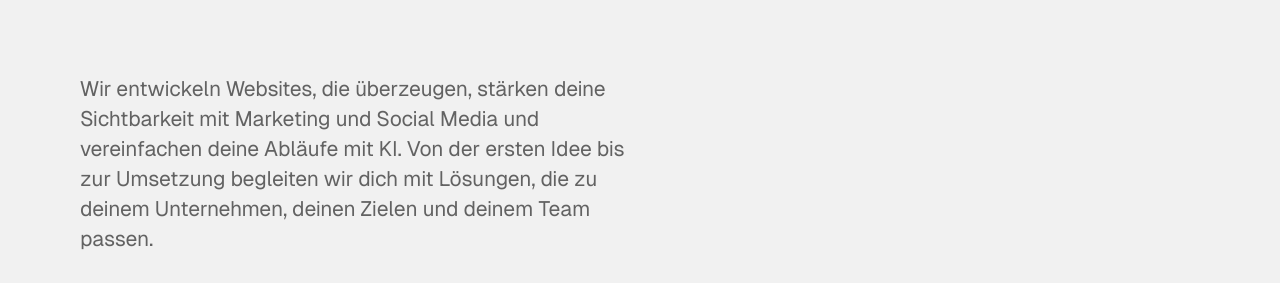
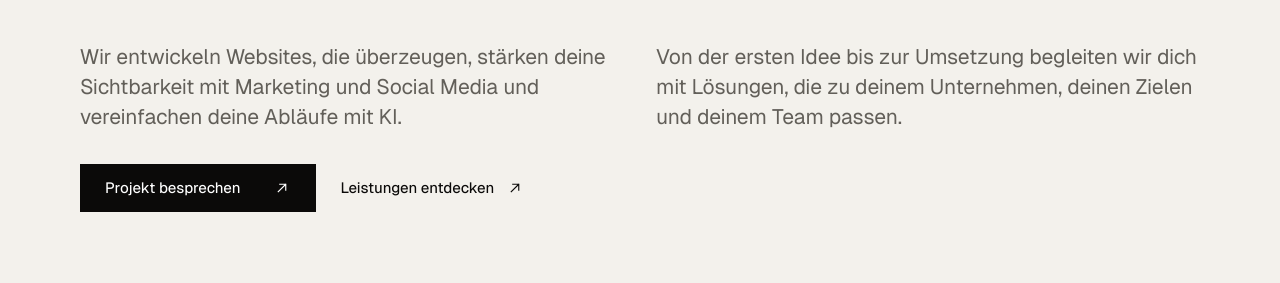
Before and after one commit to serhathrzl/gravn-website, an Astro site: page / in a window 1280 px wide. Shown: the part 489-772 px from the top of the page. Built offline with nearby package versions, Linux system fonts and the light colour scheme; Astro itself is replaced by a stand-in of ours.

Commit message:
Vorschau: Hero breiter und zweispaltig, Abschluss-CTA zentriert, warme Neutraltöne
Nur auf dem Zweig design-vorschau. Warme Töne als Override in global.css,
bei Freigabe in design-system/tokens.json übernehmen.

```diff
--- a/src/layouts/ServicePage.astro
+++ b/src/layouts/ServicePage.astro
@@ -28,10 +28,8 @@ const [h1a, h1b] = headline.split('|');
       <p class="eyebrow">{eyebrow}</p>
       <h1 class="display">{h1a}<br />{h1b}</h1>
       <div class="hero-lower">
-        <div>
-          <p class="lead">{intro}</p>
-          <div class="hero-actions"><Button href="/kontakt">Projekt besprechen</Button></div>
-        </div>
+        <p class="lead">{intro}</p>
+        <div class="hero-actions hero-actions-end"><Button href="/kontakt">Projekt besprechen</Button></div>
       </div>
       {image && <div class="illustration-wide"><Illustration src={image.src} alt={image.alt} size="wide" zoom="always" loading="eager" /></div>}
     </div>
--- a/src/pages/index.astro
+++ b/src/pages/index.astro
@@ -18,14 +18,13 @@ import imgKi from '../assets/illustrations/ki.png';
     <div class="container">
       <p class="eyebrow">Websites / Marketing / AI</p>
       <h1 class="display">Digital denken.<br />Mehr bewegen<span class="gv-accent">.</span></h1>
-      <div class="hero-lower">
-        <div>
-          <p class="lead">Wir entwickeln Websites, die überzeugen, stärken deine Sichtbarkeit mit Marketing und Social Media und vereinfachen deine Abläufe mit KI. Von der ersten Idee bis zur Umsetzung begleiten wir dich mit Lösungen, die zu deinem Unternehmen, deinen Zielen und deinem Team passen.</p>
-          <div class="hero-actions">
-            <Button href="/kontakt">Projekt besprechen</Button>
-            <Button variant="link" href="#leistungen">Leistungen entdecken</Button>
-          </div>
-        </div>
+      <div class="two-col hero-text">
+        <p class="lead">Wir entwickeln Websites, die überzeugen, stärken deine Sichtbarkeit mit Marketing und Social Media und vereinfachen deine Abläufe mit KI.</p>
+        <p class="lead">Von der ersten Idee bis zur Umsetzung begleiten wir dich mit Lösungen, die zu deinem Unternehmen, deinen Zielen und deinem Team passen.</p>
+      </div>
+      <div class="hero-actions">
+        <Button href="/kontakt">Projekt besprechen</Button>
+        <Button variant="link" href="#leistungen">Leistungen entdecken</Button>
       </div>
     </div>
   </section>
--- a/src/styles/global.css
+++ b/src/styles/global.css
@@ -31,19 +31,35 @@ main { display: block; }
 
 .hero { padding-block: var(--space-10) var(--space-9); }
 .hero .eyebrow { margin: 0 0 var(--space-6); color: var(--text-secondary); }
-.hero h1 { margin: 0; max-width: 14ch; text-wrap: balance; }
+.hero h1 { margin: 0; text-wrap: balance; }
+/* Hero-Text nutzt die volle Breite: Startseite zwei gleiche Spalten, Leistungsseiten Text links und Button rechts. */
+.hero-text { margin-top: var(--space-8); }
 .hero-lower { display: grid; grid-template-columns: minmax(0, 7fr) minmax(0, 4fr); gap: var(--space-6); margin-top: var(--space-8); align-items: end; }
-.hero-lower .lead { margin: 0; max-width: var(--measure); color: var(--text-secondary); }
+.hero-lower .lead { margin: 0; max-width: 720px; color: var(--text-secondary); }
 .hero-actions { display: flex; flex-wrap: wrap; align-items: center; gap: var(--space-5); margin-top: var(--space-6); }
-@media (max-width: 767px) { .hero { padding-block: var(--space-9); } .hero-lower { grid-template-columns: 1fr; margin-top: var(--space-7); } }
+.hero-actions-end { margin-top: 0; justify-content: flex-end; }
+@media (max-width: 767px) { .hero { padding-block: var(--space-9); } .hero-text { margin-top: var(--space-7); } .hero-lower { grid-template-columns: 1fr; margin-top: var(--space-7); } .hero-actions-end { justify-content: flex-start; } }
 
 .service-visual { width: 100%; height: 100%; display: block; }
 .note { margin: var(--space-6) 0 0; max-width: var(--measure); font: 400 15px/23px var(--font-sans); color: var(--text-secondary); }
 .about-text { margin: var(--space-5) 0 var(--space-4); max-width: var(--measure); color: var(--text-secondary); }
 .placeholder { font-family: var(--font-mono); font-size: 11px; letter-spacing: .14em; text-transform: uppercase; color: var(--text-secondary); border: var(--hairline) dashed var(--line-strong); padding: var(--space-2) var(--space-3); display: inline-block; }
-.cta-block { text-align: left; }
+/* Abschluss-CTA zentriert (laut Designsystem die einzige erlaubte Zentrierung) */
+.cta-block { text-align: center; }
 .cta-block .display-cta { margin: 0 0 var(--space-7); text-wrap: balance; }
-.cta-block .lead { max-width: var(--measure); color: var(--text-secondary); margin: 0 0 var(--space-6); }
+.cta-block .heading-1 { margin-inline: auto !important; text-wrap: balance; }
+.cta-block .lead { max-width: var(--measure); color: var(--text-secondary); margin: 0 auto var(--space-6); }
+
+/* VORSCHAU Wärme: Neutraltöne leicht warm statt reines Grau. Bei Freigabe in design-system/tokens.json übernehmen. */
+:root {
+  --ink: #0b0a09;
+  --paper: #f3f1ec;
+  --graphite: #625f59;
+  --ash: #a19d96;
+  --carbon: #171614;
+  --hairline-paper: #d9d5cd;
+  --hairline-ink: #2c2a27;
+}
 
 /* Workaround: .gv-section-heading ist selbst Container, seine @container-Regel greift dort nicht. Siehe docs/design-system-hinweise.md */
 @media (max-width: 767px) {
```
Also changed, not shown: 1 other file.
